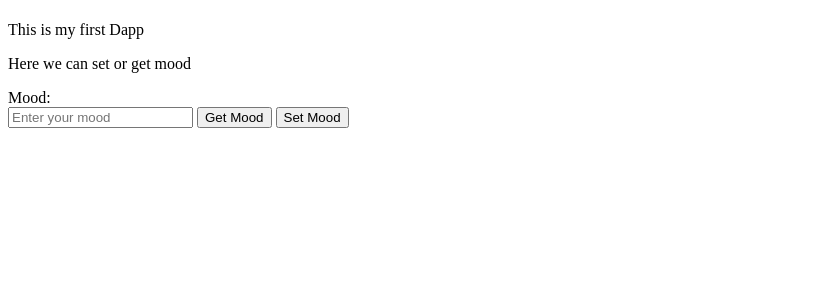
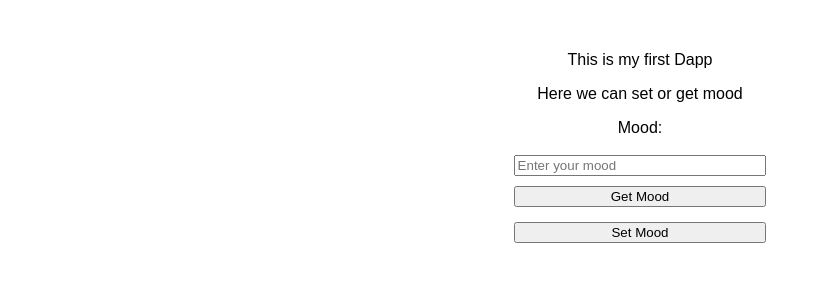
Before and after one commit to Pankajkanzariya/first-dapp, a plain HTML site: page index.html in a window 1280 px wide. Shown: the whole page, without its empty margins (0-821 px from the left). Drawn offline with Linux system fonts and the light colour scheme.

Commit message:
Refactor HTML head section and improve styling for better layout

```diff
--- a/index.html
+++ b/index.html
@@ -3,7 +3,27 @@
 <head>
     <meta charset="UTF-8">
     <meta name="viewport" content="width=device-width, initial-scale=1.0">
-    <title>Document</title>
+    <title>LearnWeb3 First dApp</title>
+    <style>
+        body {
+            text-align: center;
+            font-family: Arial, Helvetica, sans-serif;
+        }
+
+        div {
+            width:20%;
+            margin: 0 auto;
+            display: flex;
+            flex-direction: column;
+
+        }
+
+        button {
+            width: 100%;
+            margin: 10px 0px 5px 0px;
+
+        }
+    </style>
 </head>
 <body>
     <div>
```
